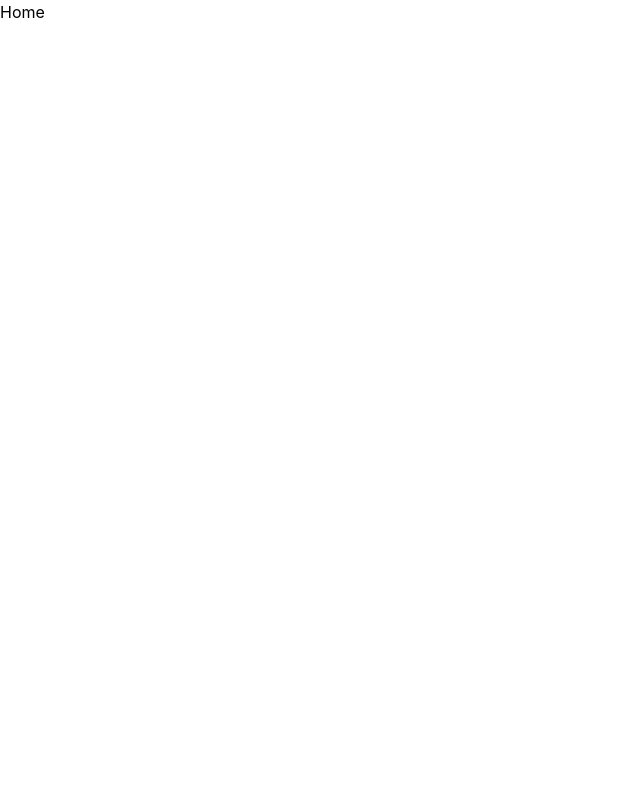
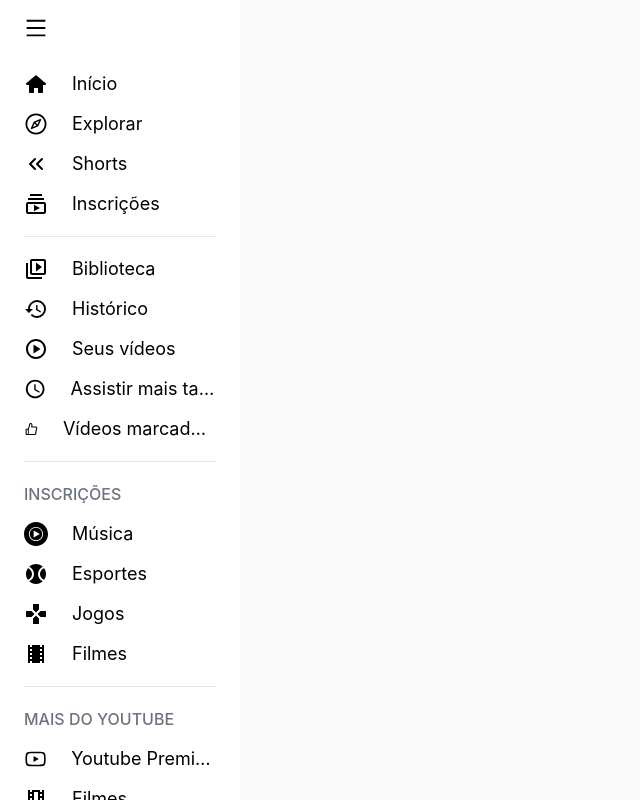
Before and after one commit to jeantg/southtube-ui, a Next.js app: page / in a window 1280 px wide. Shown: the whole page, without its empty margins (0-640 px from the left). Built offline with nearby package versions, Linux system fonts and the light colour scheme.

Commit message:
feat: create sidebar

```diff
--- a/package.json
+++ b/package.json
@@ -12,7 +12,8 @@
   "dependencies": {
     "next": "12.1.4",
     "react": "18.0.0",
-    "react-dom": "18.0.0"
+    "react-dom": "18.0.0",
+    "react-icons": "^4.3.1"
   },
   "devDependencies": {
     "@cypress/react": "^5.12.4",
--- /dev/null
+++ b/src/components/Sidebar/enum.tsx
@@ -0,0 +1,235 @@
+import { BsLightbulb } from "react-icons/bs";
+import { TiHome } from "react-icons/ti";
+import { AiOutlineCompass, AiOutlineLike, AiOutlineYoutube } from "react-icons/ai";
+import { FiChevronsLeft } from "react-icons/fi";
+import {
+  MdOutlineSubscriptions,
+  MdOutlineVideoLibrary,
+  MdHistory,
+  MdOutlinePlayCircle,
+  MdAccessTime,
+  MdSportsBaseball,
+  MdGames,
+  MdLocalMovies,
+  MdOutlineLocalMovies,
+  MdOutlineGames,
+  MdOutlineOnlinePrediction
+} from "react-icons/md";
+import { SiYoutubemusic } from "react-icons/si";
+
+export const openSidebarItems = [
+  {
+    label: "Início",
+    icon: <TiHome size={24} />,
+    breakList: false
+  },
+  {
+    label: "Explorar",
+    icon: <AiOutlineCompass size={24} />,
+    breakList: false
+  },
+  {
+    label: "Shorts",
+    icon: <FiChevronsLeft size={24} />,
+    breakList: false
+  },
+  {
+    label: "Inscrições",
+    icon: <MdOutlineSubscriptions size={24} />,
+    breakList: true
+  },
+  {
+    label: "Biblioteca",
+    icon: <MdOutlineVideoLibrary size={24} />,
+    breakList: false
+  },
+  {
+    label: "Histórico",
+    icon: <MdHistory size={24} />,
+    breakList: false
+  },
+  {
+    label: "Seus vídeos",
+    icon: <MdOutlinePlayCircle size={24} />,
+    breakList: false
+  },
+  {
+    label: "Assistir mais tarde",
+    icon: <MdAccessTime size={24} />,
+    breakList: false
+  },
+  {
+    label: "Vídeos marcados com gostei",
+    icon: <AiOutlineLike size={24} />,
+    breakList: true
+  },
+  {
+    headerTitle: "INSCRIÇÕES",
+    label: "Música",
+    icon: <SiYoutubemusic size={24} />,
+    breakList: false
+  },
+  {
+    label: "Esportes",
+    icon: <MdSportsBaseball size={24} />,
+    breakList: false
+  },
+  {
+    label: "Jogos",
+    icon: <MdGames size={24} />,
+    breakList: false
+  },
+  {
+    label: "Filmes",
+    icon: <MdLocalMovies size={24} />,
+    breakList: true,
+  },
+  {
+    headerTitle: "MAIS DO YOUTUBE",
+    label: "Youtube Premium",
+    icon: <AiOutlineYoutube size={24} />,
+    breakList: false
+  },
+  {
+    label: "Filmes",
+    icon: <MdOutlineLocalMovies size={24} />,
+    breakList: false
+  },
+  {
+    label: "Jogos",
+    icon: <MdOutlineGames size={24} />,
+    breakList: false
+  },
+  {
+    label: "Ao vivo",
+    icon: <MdOutlineOnlinePrediction size={24} />,
+    breakList: false
+  },
+  {
+    label: "Aprender",
+    icon: <BsLightbulb size={24} />,
+    breakList: false
+  },
+  {
+    label: "Início",
+    icon: <TiHome size={24} />,
+    breakList: false
+  },
+  {
+    label: "Explorar",
+    icon: <AiOutlineCompass size={24} />,
+    breakList: false
+  },
+  {
+    label: "Shorts",
+    icon: <FiChevronsLeft size={24} />,
+    breakList: false
+  },
+  {
+    label: "Inscrições",
+    icon: <MdOutlineSubscriptions size={24} />,
+    breakList: true
+  },
+  {
+    label: "Biblioteca",
+    icon: <MdOutlineVideoLibrary size={24} />,
+    breakList: false
+  },
+  {
+    label: "Histórico",
+    icon: <MdHistory size={24} />,
+    breakList: false
+  },
+  {
+    label: "Seus vídeos",
+    icon: <MdOutlinePlayCircle size={24} />,
+    breakList: false
+  },
+  {
+    label: "Assistir mais tarde",
+    icon: <MdAccessTime size={24} />,
+    breakList: false
+  },
+  {
+    label: "Vídeos marcados com gostei",
+    icon: <AiOutlineLike size={24} />,
+    breakList: true
+  },
+  {
+    headerTitle: "INSCRIÇÕES",
+    label: "Música",
+    icon: <SiYoutubemusic size={24} />,
+    breakList: false
+  },
+  {
+    label: "Esportes",
+    icon: <MdSportsBaseball size={24} />,
+    breakList: false
+  },
+  {
+    label: "Jogos",
+    icon: <MdGames size={24} />,
+    breakList: false
+  },
+  {
+    label: "Filmes",
+    icon: <MdLocalMovies size={24} />,
+    breakList: true,
+  },
+  {
+    headerTitle: "MAIS DO YOUTUBE",
+    label: "Youtube Premium",
+    icon: <AiOutlineYoutube size={24} />,
+    breakList: false
+  },
+  {
+    label: "Filmes",
+    icon: <MdOutlineLocalMovies size={24} />,
+    breakList: false
+  },
+  {
+    label: "Jogos",
+    icon: <MdOutlineGames size={24} />,
+    breakList: false
+  },
+  {
+    label: "Ao vivo",
+    icon: <MdOutlineOnlinePrediction size={24} />,
+    breakList: false
+  },
+  {
+    label: "Aprender",
+    icon: <BsLightbulb size={24} />,
+    breakList: false
+  },
+
+];
+
+export const closedSidebarItems = [
+  {
+    id: 1,
+    label: "Início",
+    icon: <TiHome size={24} />
+  },
+  {
+    id: 2,
+    label: "Explorar",
+    icon: <AiOutlineCompass size={24} />
+  },
+  {
+    id: 3,
+    label: "Shorts",
+    icon: <FiChevronsLeft size={24} />
+  },
+  {
+    id: 4,
+    label: "Inscrições",
+    icon: <MdOutlineSubscriptions size={24} />
+  },
+  {
+    id: 5,
+    label: "Biblioteca",
+    icon: <MdOutlineVideoLibrary size={24} />
+  },
+
+]
--- /dev/null
+++ b/src/components/Sidebar/sidebar.tsx
@@ -0,0 +1,47 @@
+import { useState } from "react";
+import { AiOutlineMenu } from "react-icons/ai";
+import { closedSidebarItems, openSidebarItems } from "./enum";
+
+export const Sidebar = () => {
+  const [openSidebar, setOpenSidebar] = useState(false);
+
+  const handleOpenSidebar = () => {
+    setOpenSidebar(!openSidebar)
+  };
+
+  return (
+    <>
+      {openSidebar ? (
+        <aside className="bg-white fixed top w-[72px] h-screen flex flex-col items-center">
+          <button className="mt-4" onClick={handleOpenSidebar}><AiOutlineMenu size={24} /></button>
+          <div className="w-full mt-6">
+            {closedSidebarItems.map(item =>
+              <div key={item.label} className="px-6">
+                <button className="flex items-center flex-col justify-center w-full py-4 hover:bg-gray-200 ">
+                  {item.icon}
+                  <span className="text-xs">{item.label}</span>
+                </button>
+              </div>
+            )}
+          </div>
+        </aside>
+      ) : (
+        <aside className="bg-white fixed h-screen flex flex-col ">
+          <button className="mt-4 ml-6" onClick={handleOpenSidebar}><AiOutlineMenu size={24} /></button>
+          <div className="w-60 mt-6 overflow-y-auto scrollbar">
+            {openSidebarItems.map(item =>
+              <div key={item.label} className="px-6">
+                {item.headerTitle && <p className="py-2 text-gray-500 font-medium">{item.headerTitle}</p>}
+                <button className="flex items-center gap-6 h-10 w-full hover:bg-gray-200" >
+                  {item.icon}
+                  <span className="text-lg truncate">{item.label}</span>
+                </button>
+                {item.breakList && <div className="border-t my-3" />}
+              </div>
+            )}
+          </div>
+        </aside>
+      )}
+    </>
+  )
+}
--- a/src/pages/index.tsx
+++ b/src/pages/index.tsx
@@ -1,5 +1,11 @@
 import type { NextPage } from "next";
+import { Sidebar } from "../components/Sidebar/sidebar";
+
 const Home: NextPage = () => {
-  return <div className="w-full">Home</div>;
+  return (
+    <div className="w-full">
+      <Sidebar />
+    </div>
+  );
 };
 export default Home;
--- a/src/styles/globals.css
+++ b/src/styles/globals.css
@@ -7,6 +7,7 @@
   margin: 0;
   font-family: -apple-system, BlinkMacSystemFont, Segoe UI, Roboto, Oxygen,
     Ubuntu, Cantarell, Fira Sans, Droid Sans, Helvetica Neue, sans-serif;
+    background: #F9F9F9;
 }
 
 a {
@@ -17,3 +18,18 @@
 * {
   box-sizing: border-box;
 }
+
+.scrollbar::-webkit-scrollbar {
+  width: 8px;
+  height: 8px;
+}
+
+.scrollbar::-webkit-scrollbar-track {
+  background: transparent;
+}
+
+.scrollbar::-webkit-scrollbar-thumb {
+  background: #CCCCCC;
+  border: 3px solid #CCCCCC;
+  border-radius: 100vh;
+}
```
Also changed, not shown: 1 other file (tests, documents, lock files or other folders).
